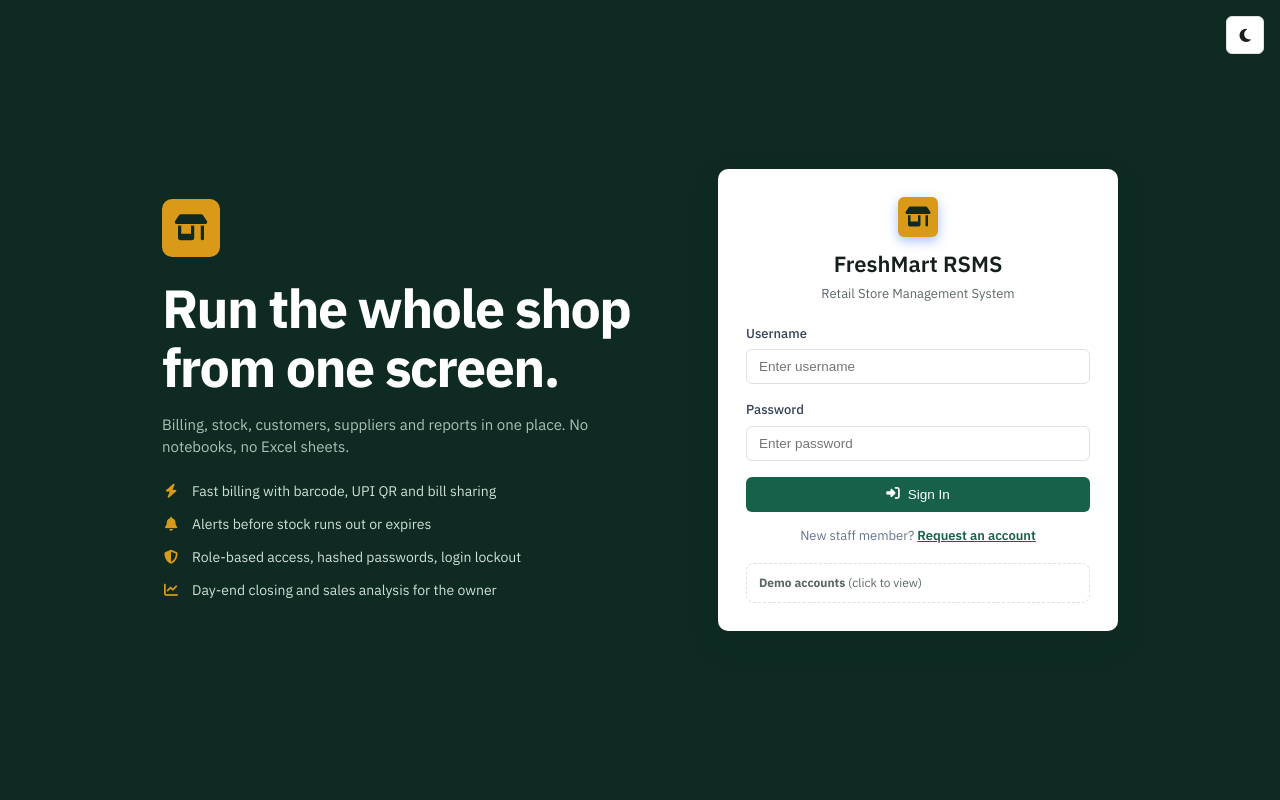
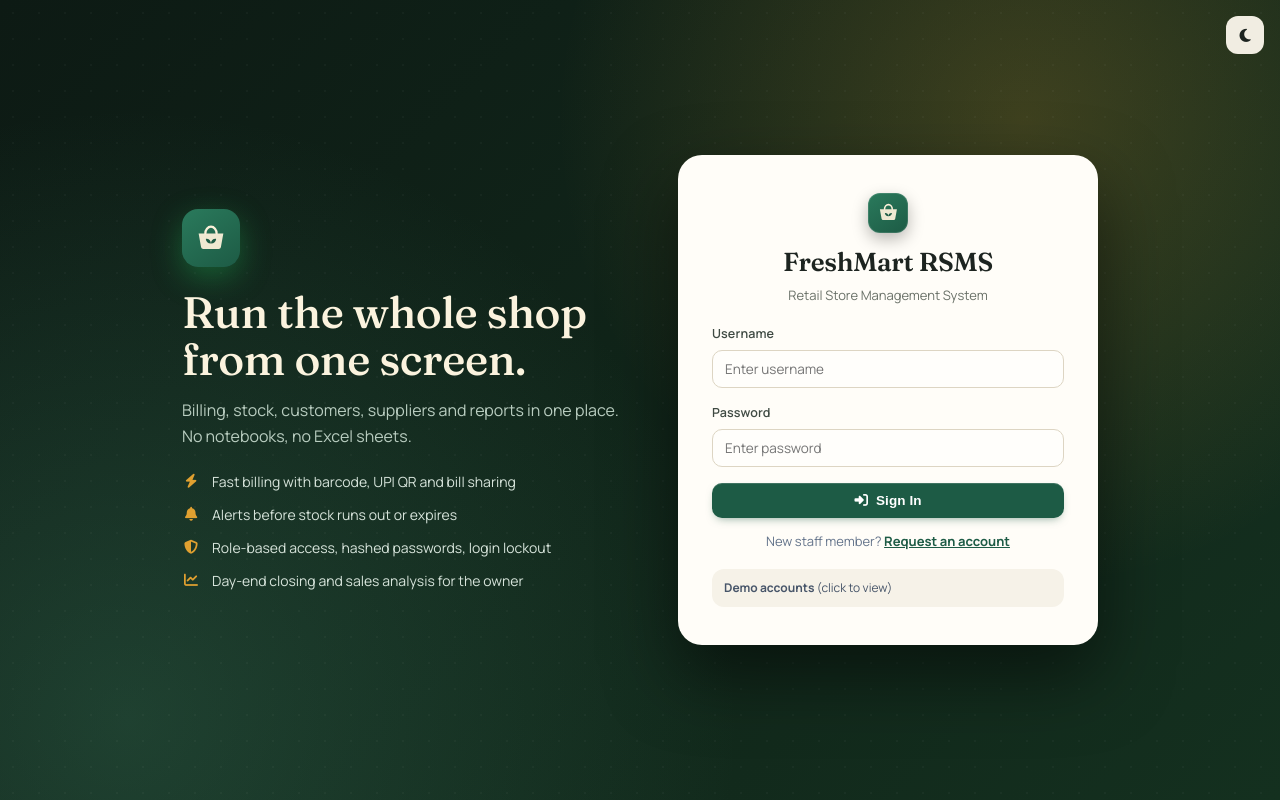
Before and after one commit to abhishaijoy-22/freshmart-rsms, a plain HTML site: page index.html in a window 1280 px wide. Drawn offline with nearby package versions, Linux system fonts and the light colour scheme.

Commit message:
Add files via upload

```diff
--- a/index.html
+++ b/index.html
@@ -8,7 +8,7 @@
   <!-- Modern Font: Inter -->
   <link rel="preconnect" href="https://fonts.googleapis.com">
   <link rel="preconnect" href="https://fonts.gstatic.com" crossorigin>
-  <link href="https://fonts.googleapis.com/css2?family=IBM+Plex+Sans:wght@400;500;600;700&display=swap" rel="stylesheet">
+  <link href="https://fonts.googleapis.com/css2?family=Manrope:wght@400;500;600;700;800&family=Fraunces:opsz,wght@9..144,500;9..144,600&family=JetBrains+Mono:wght@400;600&display=swap" rel="stylesheet">
 
   <!-- Font Awesome Icons CDN -->
   <link rel="stylesheet" href="https://cdnjs.cloudflare.com/ajax/libs/font-awesome/6.5.1/css/all.min.css" integrity="sha512-DTOQO9RWCH3ppGqcWaEA1BIZOC6xxalwEsw9c2QQeAIftl+Vegovlnee1c9QX4TctnWMn13TZye+giMm8e2LwA==" crossorigin="anonymous" referrerpolicy="no-referrer" />
@@ -16,8 +16,8 @@
   <!-- Custom Application Stylesheet -->
   <link rel="stylesheet" href="styles.css">
   <link rel="stylesheet" href="enhancements.css">
-  <link rel="stylesheet" href="refresh.css">
-  <meta name="theme-color" content="#0e2a22">
+  <link rel="stylesheet" href="theme.css">
+  <meta name="theme-color" content="#1d5b45">
   <link rel="manifest" href="manifest.webmanifest">
   <link rel="icon" type="image/png" href="icons/icon-192.png">
   <link rel="apple-touch-icon" href="icons/icon-192.png">
@@ -28,7 +28,7 @@
   <div id="loginScreen" class="login-screen">
     <button class="theme-toggle login-theme-toggle" onclick="toggleTheme()" title="Switch light / dark theme" aria-label="Switch theme"><i class="fas fa-moon"></i></button>
     <div class="login-hero">
-      <div class="hero-badge"><i class="fas fa-store-alt"></i></div>
+      <div class="hero-badge"><svg viewBox="0 0 32 32" fill="none" xmlns="http://www.w3.org/2000/svg" aria-hidden="true"><path d="M5 12h22l-2.2 12.2a2 2 0 0 1-2 1.6H9.2a2 2 0 0 1-2-1.6L5 12Z" fill="currentColor" opacity=".95"/><path d="M11 12c0-3.3 2.2-6 5-6s5 2.7 5 6" stroke="currentColor" stroke-width="2" stroke-linecap="round"/><path d="M16 21c-2.8 0-4.4-1.8-4.6-4.2 2.6-.2 4.5 1.1 4.6 4.2Zm0 0c0-3 1.9-4.4 4.6-4.2-.2 2.4-1.8 4.2-4.6 4.2Z" fill="#1d5b45"/></svg></div>
       <h2>Run the whole shop<br>from one screen.</h2>
       <p>Billing, stock, customers, suppliers and reports in one place. No notebooks, no Excel sheets.</p>
       <ul>
@@ -40,7 +40,7 @@
     </div>
     <div class="login-card">
       <div class="login-brand">
-        <div class="brand-icon"><i class="fas fa-store-alt"></i></div>
+        <div class="brand-icon"><svg viewBox="0 0 32 32" fill="none" xmlns="http://www.w3.org/2000/svg" aria-hidden="true"><path d="M5 12h22l-2.2 12.2a2 2 0 0 1-2 1.6H9.2a2 2 0 0 1-2-1.6L5 12Z" fill="currentColor" opacity=".95"/><path d="M11 12c0-3.3 2.2-6 5-6s5 2.7 5 6" stroke="currentColor" stroke-width="2" stroke-linecap="round"/><path d="M16 21c-2.8 0-4.4-1.8-4.6-4.2 2.6-.2 4.5 1.1 4.6 4.2Zm0 0c0-3 1.9-4.4 4.6-4.2-.2 2.4-1.8 4.2-4.6 4.2Z" fill="#1d5b45"/></svg></div>
         <h1>FreshMart RSMS</h1>
         <p>Retail Store Management System</p>
       </div>
@@ -94,7 +94,7 @@
     <aside class="sidebar" id="sidebar">
       <div class="brand-section">
         <div class="brand-icon">
-          <i class="fas fa-store-alt"></i>
+          <svg viewBox="0 0 32 32" fill="none" xmlns="http://www.w3.org/2000/svg" aria-hidden="true"><path d="M5 12h22l-2.2 12.2a2 2 0 0 1-2 1.6H9.2a2 2 0 0 1-2-1.6L5 12Z" fill="currentColor" opacity=".95"/><path d="M11 12c0-3.3 2.2-6 5-6s5 2.7 5 6" stroke="currentColor" stroke-width="2" stroke-linecap="round"/><path d="M16 21c-2.8 0-4.4-1.8-4.6-4.2 2.6-.2 4.5 1.1 4.6 4.2Zm0 0c0-3 1.9-4.4 4.6-4.2-.2 2.4-1.8 4.2-4.6 4.2Z" fill="#1d5b45"/></svg>
         </div>
         <div>
           <div class="brand-title">FreshMart RSMS</div>
--- a/sw.js
+++ b/sw.js
@@ -2,7 +2,7 @@
    Our own files: network first, saved copy when offline (so updates always arrive).
    Other files (icons font, PDF library): saved copy first, refreshed in the background. */
 const CACHE = 'rsms-v4';
-const SHELL = ['./', 'index.html', 'styles.css', 'enhancements.css', 'refresh.css', 'database.js', 'app.js', 'enhancements.js', 'qrcode.js', 'manifest.webmanifest', 'icons/icon-192.png', 'icons/icon-512.png'];
+const SHELL = ['./', 'index.html', 'styles.css', 'enhancements.css', 'theme.css', 'database.js', 'app.js', 'enhancements.js', 'qrcode.js', 'manifest.webmanifest', 'icons/icon-192.png', 'icons/icon-512.png'];
 
 self.addEventListener('install', (event) => {
   event.waitUntil(caches.open(CACHE).then((cache) => cache.addAll(SHELL)).then(() => self.skipWaiting()));
--- /dev/null
+++ b/theme.css
@@ -0,0 +1,190 @@
+/* FreshMart RSMS - theme.css (loaded LAST, after styles.css and enhancements.css)
+   Brand identity: pine green + saffron on warm paper, editorial serif headings.
+   Pure visual layer: no JavaScript or logic is touched. */
+
+:root {
+  --primary: #1d5b45; --primary-hover: #164836; --primary-light: #e8f1ec;
+  --brand: #1d5b45; --brand-dark: #164836; --brand-soft: #e8f1ec; --accent: #b9791c;
+  --saffron: #e0a030; --saffron-soft: #fbf0d9;
+  --bg-main: #f5f2ea; --bg-card: #fffdf8; --bg-sidebar: #12211b; --sidebar-hover: #1b2f26; --sidebar-text: #a9b8af;
+  --border-color: #e7e1d3; --text-main: #1d2420; --text-muted: #6a7168;
+  --shadow-sm: 0 1px 2px rgba(40, 32, 12, 0.05);
+  --shadow-md: 0 6px 18px -6px rgba(40, 32, 12, 0.14);
+  --shadow-lg: 0 18px 40px -12px rgba(40, 32, 12, 0.22);
+  --radius-sm: 8px; --radius-md: 12px; --radius-lg: 18px;
+  --font-sans: 'Manrope', -apple-system, 'Segoe UI', Roboto, sans-serif;
+  --font-display: 'Fraunces', Georgia, 'Times New Roman', serif;
+}
+body { font-family: var(--font-sans); background: var(--bg-main); -webkit-font-smoothing: antialiased; }
+h1, h2, h3, .page-title, .dash-hello, .login-hero h2, .login-brand h1, .brand-title { font-family: var(--font-display); letter-spacing: -0.01em; }
+.stat-number, .summary-row.total-row, .receipt-total-big { font-feature-settings: 'tnum'; }
+
+/* ---------- Sidebar ---------- */
+.sidebar { background: linear-gradient(180deg, #14261f 0%, #0e1a15 100%); border-right: 1px solid rgba(255,255,255,0.04); }
+.brand-section { border-bottom: 1px solid rgba(255,255,255,0.07); padding: 22px 22px 20px; }
+.brand-icon, .login-brand .brand-icon, .hero-badge {
+  background: linear-gradient(145deg, #2a7a5c, #1d5b45) !important; color: #fbf0d9;
+  box-shadow: 0 6px 16px rgba(0,0,0,0.28), inset 0 0 0 1px rgba(255,255,255,0.12);
+}
+.brand-icon svg, .hero-badge svg { width: 62%; height: 62%; }
+.brand-title { font-size: 17px; font-weight: 600; color: #f6f1e4; }
+.brand-subtitle { color: #8da396; letter-spacing: 0.12em; font-size: 10px; }
+.nav-section-title { color: #6f8579; letter-spacing: 0.14em; font-size: 10px; padding-top: 18px; }
+.nav-link { color: var(--sidebar-text); font-size: 13.5px; font-weight: 500; border-radius: 9px; padding: 9px 12px; border-left: 3px solid transparent; }
+.nav-link i { color: #7f968a; transition: color .2s; }
+.nav-link:hover { background: rgba(255,255,255,0.05); color: #f6f1e4; }
+.nav-link:hover i { color: var(--saffron); }
+.nav-link.active { background: rgba(224,160,48,0.12); color: #f7d58f; border-left: 3px solid var(--saffron); box-shadow: none; font-weight: 600; }
+.nav-link.active i { color: var(--saffron); }
+.nav-badge { background: var(--saffron); color: #2b1d02; }
+.sidebar-footer { background: rgba(0,0,0,0.22); border-top: 1px solid rgba(255,255,255,0.07); }
+.footer-btn { border-radius: 8px; }
+.user-avatar { background: linear-gradient(145deg, #e0a030, #b9791c); color: #2b1d02; font-weight: 800; }
+
+/* ---------- Header ---------- */
+.top-header { background: rgba(255,253,248,0.85); backdrop-filter: saturate(1.4) blur(10px); border-bottom: 1px solid var(--border-color); height: 68px; }
+.page-title { font-size: 22px; font-weight: 600; }
+.page-title i { color: var(--primary); font-size: 17px; }
+.header-search { background: #f1ede2; border-color: transparent; border-radius: 999px; padding: 9px 16px; }
+.header-search:hover { background: #fffdf8; border-color: var(--primary); }
+.theme-toggle { border-radius: 12px; background: #f1ede2; border-color: transparent; }
+.theme-toggle:hover { background: var(--primary-light); color: var(--primary); border-color: transparent; }
+.role-selector-wrap { background: #f1ede2; border-color: transparent; }
+.content-body { padding: 28px 32px 48px; }
+
+/* ---------- Buttons & forms ---------- */
+.btn { border-radius: 10px; font-weight: 600; letter-spacing: 0.005em; transition: transform .15s ease, box-shadow .2s ease, background .2s; }
+.btn:active { transform: translateY(1px); }
+.btn-primary, .btn-primary:link { background-color: var(--primary); box-shadow: 0 1px 0 rgba(255,255,255,0.15) inset, 0 4px 10px -4px rgba(29,91,69,0.55); }
+.btn-primary:hover { background-color: var(--primary-hover); }
+.btn-success { background-color: var(--accent); color: #fff; }
+.btn-success:hover { background-color: #96610f; }
+.btn-secondary { background: #f1ede2; color: var(--text-main); border: 1px solid var(--border-color); }
+.btn-secondary:hover { background: #e9e3d3; }
+.form-control, .search-input, select.form-control { background: #fffefb; border: 1px solid #ddd5c3; border-radius: 10px; font-family: inherit; }
+.form-control:focus, .search-input:focus { border-color: var(--primary); box-shadow: 0 0 0 4px rgba(29,91,69,0.13); outline: none; }
+.form-label { font-weight: 600; font-size: 12.5px; color: #3f4a43; letter-spacing: 0.01em; }
+
+/* ---------- Cards, stats, tables ---------- */
+.stat-card, .table-card, .pos-catalog, .pos-cart-panel, .product-card { border-radius: var(--radius-lg); border: 1px solid var(--border-color); background: var(--bg-card); box-shadow: var(--shadow-sm); }
+.stat-card { padding: 20px 22px; position: relative; overflow: hidden; }
+.stat-card:hover { transform: translateY(-3px); box-shadow: var(--shadow-md); }
+.stat-content h3 { letter-spacing: 0.09em; font-size: 11px; font-weight: 700; }
+.stat-number { font-family: var(--font-display); font-weight: 600; font-size: 30px; }
+.stat-icon { border-radius: 14px; }
+.stat-icon-blue, .stat-icon-green { background: var(--primary-light); color: var(--primary); }
+.stat-icon-amber { background: var(--saffron-soft); color: #a8690d; }
+.stat-icon-purple { background: #efe8f4; color: #6d4a86; }
+.stat-icon-red { background: #fbe6e1; color: #b4412b; }
+.table-header { padding: 18px 22px; border-bottom: 1px solid var(--border-color); }
+.table-header h2 { font-family: var(--font-display); font-size: 18px; font-weight: 600; }
+.custom-table th { background: #f6f2e8; color: #5a6259; font-size: 11px; letter-spacing: 0.09em; text-transform: uppercase; font-weight: 700; border-bottom: 1px solid var(--border-color); }
+.custom-table td { border-bottom: 1px solid #efe9db; }
+.custom-table tr:hover td { background: #faf6ec; }
+.table-prod-thumb { border-radius: 10px; }
+.alert-banner { background: #fbefe8; border-left-color: #c4532f; border-radius: 12px; }
+
+/* ---------- Dashboard ---------- */
+.dash-hero {
+  background:
+    radial-gradient(circle at 92% 20%, rgba(224,160,48,0.28), transparent 42%),
+    radial-gradient(circle at 8% 120%, rgba(255,255,255,0.07), transparent 40%),
+    linear-gradient(120deg, #123d2f 0%, #1d5b45 60%, #276b52 100%);
+  border-radius: 22px; padding: 28px 32px; box-shadow: 0 16px 36px -14px rgba(18,61,47,0.55);
+  position: relative; overflow: hidden;
+}
+.dash-hero::after { content: ""; position: absolute; right: -40px; top: -40px; width: 180px; height: 180px; border-radius: 50%; border: 1px solid rgba(255,255,255,0.1); box-shadow: 0 0 0 28px rgba(255,255,255,0.03), 0 0 0 58px rgba(255,255,255,0.02); pointer-events: none; }
+.dash-hello { font-size: 28px; font-weight: 600; color: #fbf3de; }
+.dash-date { color: #cfe0d6; opacity: 1; }
+.dash-actions .btn { background: rgba(255,255,255,0.12); border: 1px solid rgba(255,255,255,0.14); box-shadow: none; }
+.dash-actions .btn:hover { background: rgba(255,255,255,0.22); }
+.dash-actions .btn-primary { background: var(--saffron); color: #2b1d02; border-color: transparent; }
+.dash-actions .btn-primary:hover { background: #ebb250; }
+.dash-kpi { border-top: none; }
+.dash-kpi::before { content: ""; position: absolute; left: 0; top: 18px; bottom: 18px; width: 4px; border-radius: 0 4px 4px 0; background: var(--border-color); }
+.dash-kpi-green::before { background: var(--primary); } .dash-kpi-blue::before { background: #3f7f8c; }
+.dash-kpi-amber::before { background: var(--saffron); } .dash-kpi-red::before { background: #c4532f; } .dash-kpi-purple::before { background: #8b6aa3; }
+.dash-meter { background: #f6dcd4; } .dash-meter i { background: #c4532f; }
+.dash-meter-green { background: var(--primary-light); }
+.dash-meter-green i, .dash-top-row .dash-meter i { background: linear-gradient(90deg, #1d5b45, #4c9a78); }
+.dash-top-row .dash-meter { background: var(--primary-light); }
+.dash-chip-red { background: #fbe6e1; color: #a53b25; } .dash-chip-amber { background: var(--saffron-soft); color: #8d5708; }
+.dash-empty i { color: var(--primary); }
+.trend-bar { background: linear-gradient(180deg, #4c9a78, #1d5b45); border-radius: 6px 6px 0 0; }
+.trend-up { color: #1d6b4d; }
+
+/* ---------- POS ---------- */
+.cat-pill { border-radius: 999px; background: #f1ede2; border-color: transparent; font-weight: 600; }
+.cat-pill:hover { background: #e9e3d3; }
+.cat-pill.active { background: var(--primary); color: #fff; }
+.product-card { overflow: hidden; transition: transform .2s ease, box-shadow .2s ease, border-color .2s; }
+.product-card:hover { transform: translateY(-3px); box-shadow: var(--shadow-md); border-color: #cfc6af; }
+.product-img-wrap { background: #f3eee1; }
+.product-price { font-family: var(--font-display); font-weight: 600; color: var(--primary); }
+.btn-add-cart { background: var(--primary-light); color: var(--primary); border-radius: 10px; }
+.btn-add-cart:hover { background: var(--primary); color: #fff; }
+.stock-tag-in, .enh-badge-in { background: #e1efe7; color: #1d5b45; }
+.stock-tag-low, .enh-badge-low { background: var(--saffron-soft); color: #8d5708; }
+.stock-tag-out, .enh-badge-out { background: #fbe6e1; color: #a53b25; }
+.cart-header, .cart-summary { background: transparent; }
+.summary-row.total-row { font-family: var(--font-display); }
+.bill-badge { background: var(--saffron-soft); color: #8d5708; }
+.qty-btn { border-radius: 8px; }
+
+/* ---------- Modals, palette, toasts ---------- */
+.modal-overlay { backdrop-filter: blur(3px); background: rgba(18,26,22,0.55); }
+.modal-box, .palette-box { border-radius: 20px; box-shadow: var(--shadow-lg); border: 1px solid var(--border-color); }
+.modal-header h3 { font-family: var(--font-display); font-weight: 600; }
+.palette-item i { background: var(--primary-light); color: var(--primary); }
+.palette-item.active { background: var(--primary-light); outline-color: rgba(29,91,69,0.3); }
+.toast { border-radius: 12px; box-shadow: var(--shadow-lg); }
+.abc-tile.abc-A .abc-letter, .abc-pill.abc-A { background: var(--primary); }
+.enh-good { color: #1d6b4d; }
+
+/* ---------- Login ---------- */
+.login-screen {
+  background:
+    radial-gradient(circle at 80% 15%, rgba(224,160,48,0.22), transparent 38%),
+    radial-gradient(circle at 10% 90%, rgba(76,154,120,0.25), transparent 45%),
+    linear-gradient(135deg, #0d1a14 0%, #14301f 100%);
+}
+.login-screen::before { content: ""; position: absolute; inset: 0; opacity: .5; pointer-events: none;
+  background-image: radial-gradient(rgba(255,255,255,0.06) 1px, transparent 1px); background-size: 26px 26px; }
+.login-hero, .login-card { position: relative; }
+.login-hero h2 { font-size: 44px; font-weight: 500; line-height: 1.08; color: #fbf3de; }
+.login-hero p { color: #b9cdc0; font-size: 16px; line-height: 1.6; }
+.login-hero li { color: #d7e4db; } .login-hero li i { color: var(--saffron); }
+.login-card { background: #fffdf8; border-radius: 24px; padding: 38px 34px; max-width: 420px; box-shadow: 0 30px 70px rgba(0,0,0,0.5); }
+.login-brand h1 { font-size: 26px; font-weight: 600; color: var(--text-main); }
+.login-brand p { color: var(--text-muted); }
+.login-demo { background: #f6f2e8; border-radius: 12px; }
+.login-switch a { color: var(--primary); font-weight: 700; }
+
+/* ---------- Dark mode (warm charcoal-green, not blue-black) ---------- */
+:root[data-theme="dark"] {
+  --primary: #5fb592; --primary-hover: #4aa07d; --primary-light: #1b3329;
+  --brand: #5fb592; --brand-soft: #1b3329; --saffron-soft: #3a2d10;
+  --bg-main: #0f1512; --bg-card: #17201b; --bg-sidebar: #0a100d; --sidebar-hover: #1b2a22;
+  --border-color: #2a372f; --text-main: #ece8dc; --text-muted: #98a69c;
+}
+[data-theme="dark"] .top-header { background: rgba(15,21,18,0.85); }
+[data-theme="dark"] .header-search, [data-theme="dark"] .theme-toggle, [data-theme="dark"] .role-selector-wrap { background: #1b2620; }
+[data-theme="dark"] .custom-table th { background: #1b2620; color: #b9c4bc; }
+[data-theme="dark"] .custom-table td { border-color: var(--border-color); }
+[data-theme="dark"] .custom-table tr:hover td { background: #1b2620; }
+[data-theme="dark"] .cat-pill, [data-theme="dark"] .btn-secondary { background: #1e2b24; border-color: var(--border-color); color: var(--text-main); }
+[data-theme="dark"] .cat-pill.active { background: #2f7a5c; color: #fff; }
+[data-theme="dark"] .form-control, [data-theme="dark"] input, [data-theme="dark"] select, [data-theme="dark"] textarea { background: #111a15; border-color: var(--border-color); color: var(--text-main); }
+[data-theme="dark"] .btn-primary { background-color: #2f7a5c; }
+[data-theme="dark"] .product-img-wrap { background: #1b2620; }
+[data-theme="dark"] .login-card, [data-theme="dark"] .modal-box { background: var(--bg-card); }
+[data-theme="dark"] .login-demo { background: #111a15; }
+[data-theme="dark"] .stat-icon-blue, [data-theme="dark"] .stat-icon-green { background: #1b3329; color: #7fcaa6; }
+[data-theme="dark"] .stat-icon-amber { background: #3a2d10; color: #f0c565; }
+[data-theme="dark"] .product-price, [data-theme="dark"] .page-title i { color: #7fcaa6; }
+[data-theme="dark"] .dash-chip-red { background: #43211a; color: #f2b3a2; }
+[data-theme="dark"] .dash-chip-amber, [data-theme="dark"] .bill-badge { background: #3a2d10; color: #f0c565; }
+
+@media (max-width: 900px) { .content-body { padding: 20px 16px 40px; } .dash-hello { font-size: 22px; } .login-card { padding: 30px 24px; } }
+@media print { .top-header, .sidebar { display: none; } }
+.dash-panel { border: none; box-shadow: none; background: transparent; border-radius: 0; }
```
Also changed, not shown: manifest.webmanifest, 1 other file.
